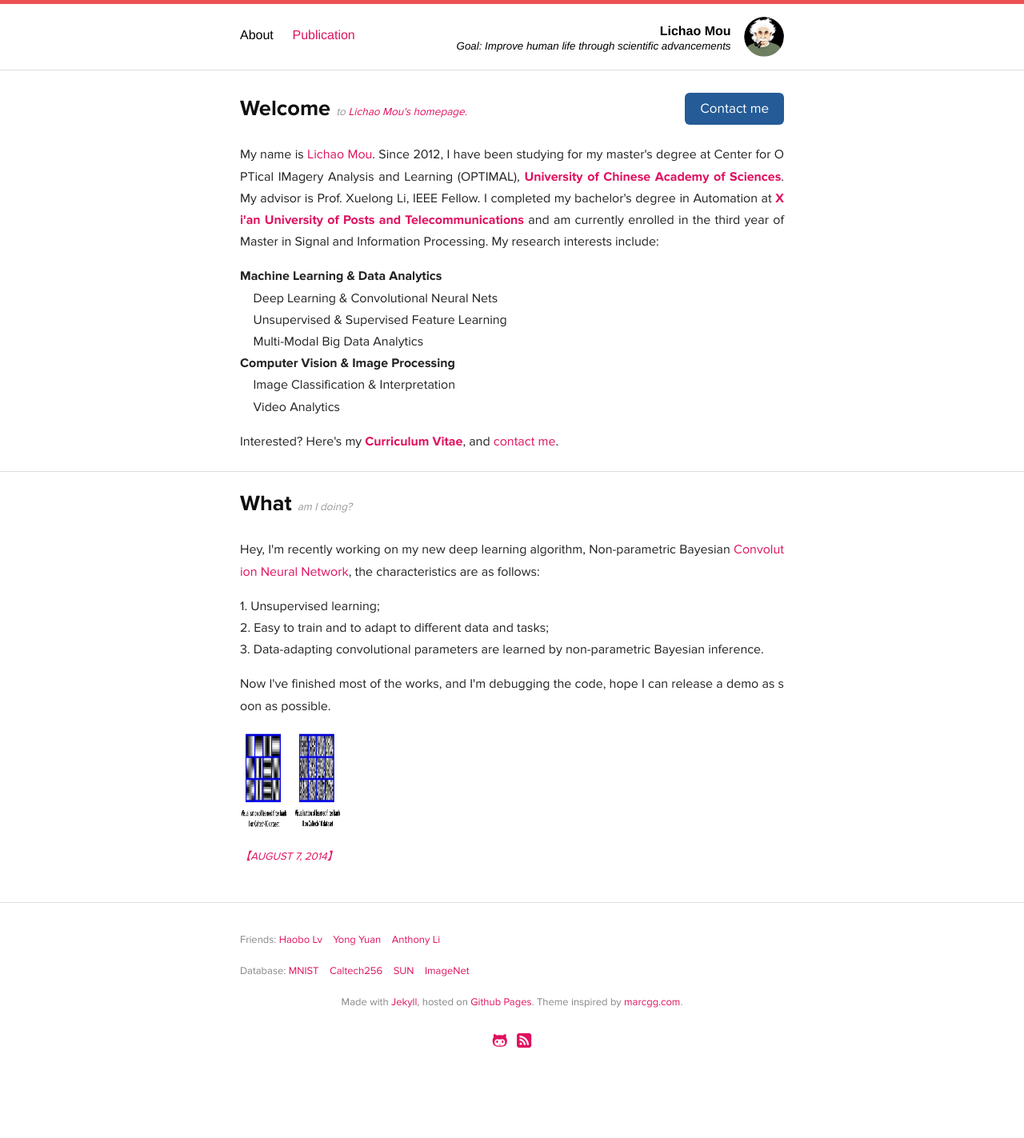
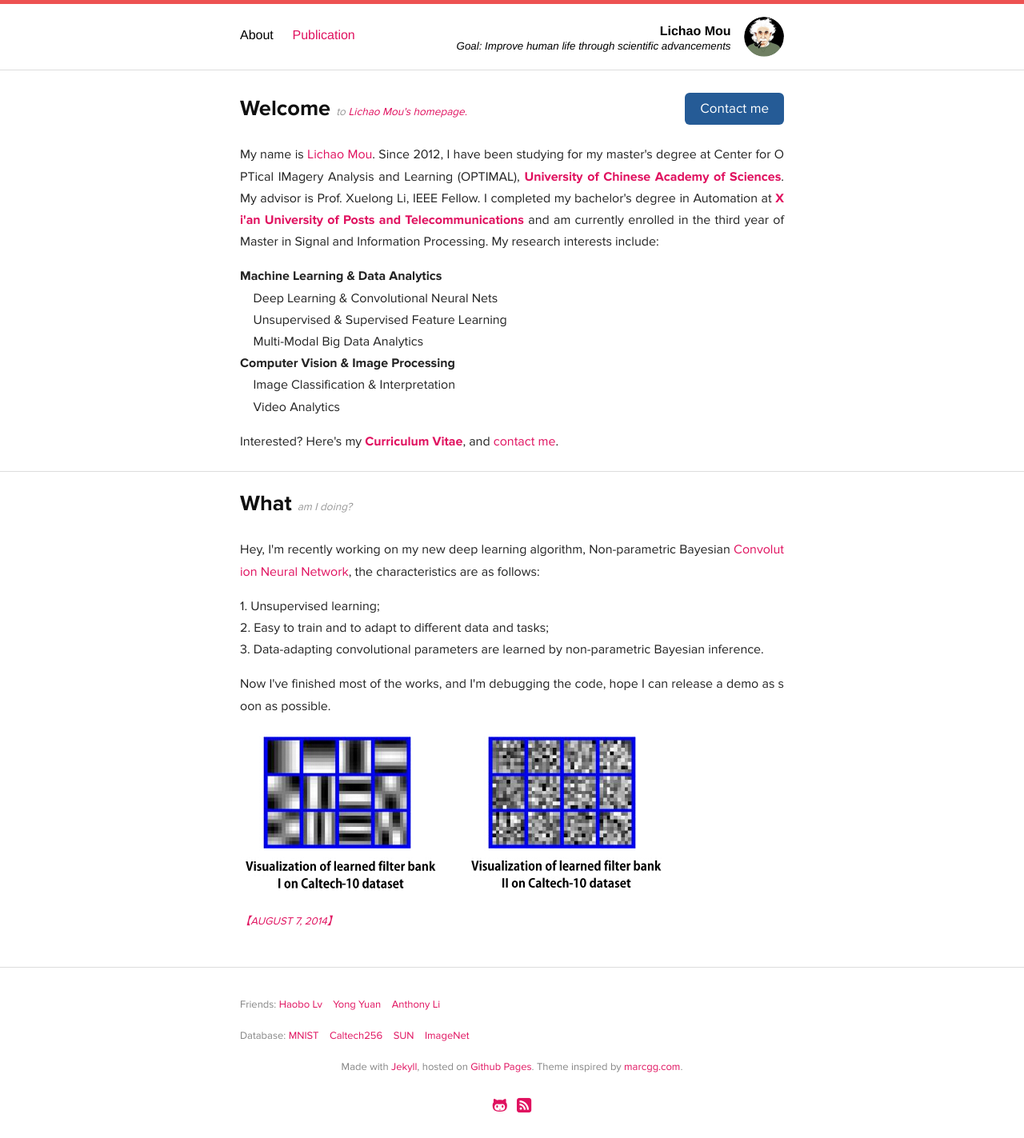
Before and after one commit to Raphael-Mou/raphael-mou.github.com, a Jekyll site: the page built from index.html, in a window 1280 px wide. Shown: the whole page at 80% size. Built offline with Jekyll 4.4.1, drawn with Linux system fonts in a browser that asks for light colours; Markdown is read by kramdown in place of the engine named in the settings; before the commit the page ends 1342 px from its top, so only the background shows below that.

Commit message:
update linking

```diff
--- a/index.html
+++ b/index.html
@@ -75,7 +75,7 @@
   </p>
 
   <p>
-    <img src="./images/BNN_1.jpg" width="128" height="128" align="middle"/>
+    <img src="./images/BNN_1.jpg" align="middle"/>
   </p>
 
   <p>
```
